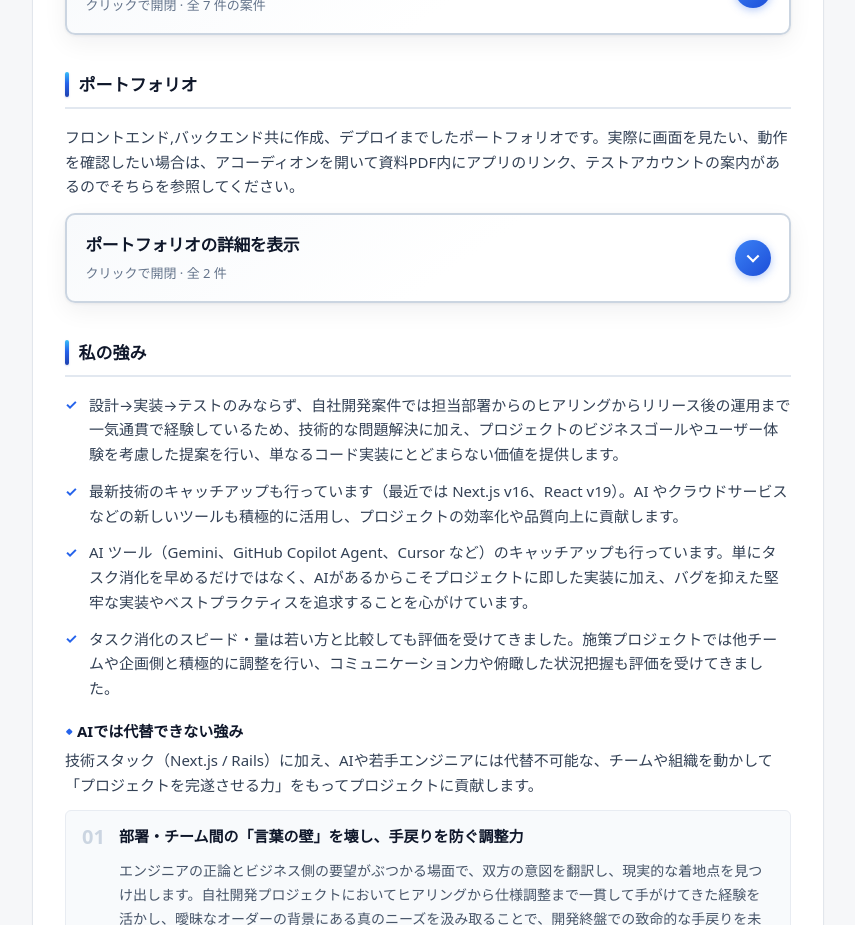
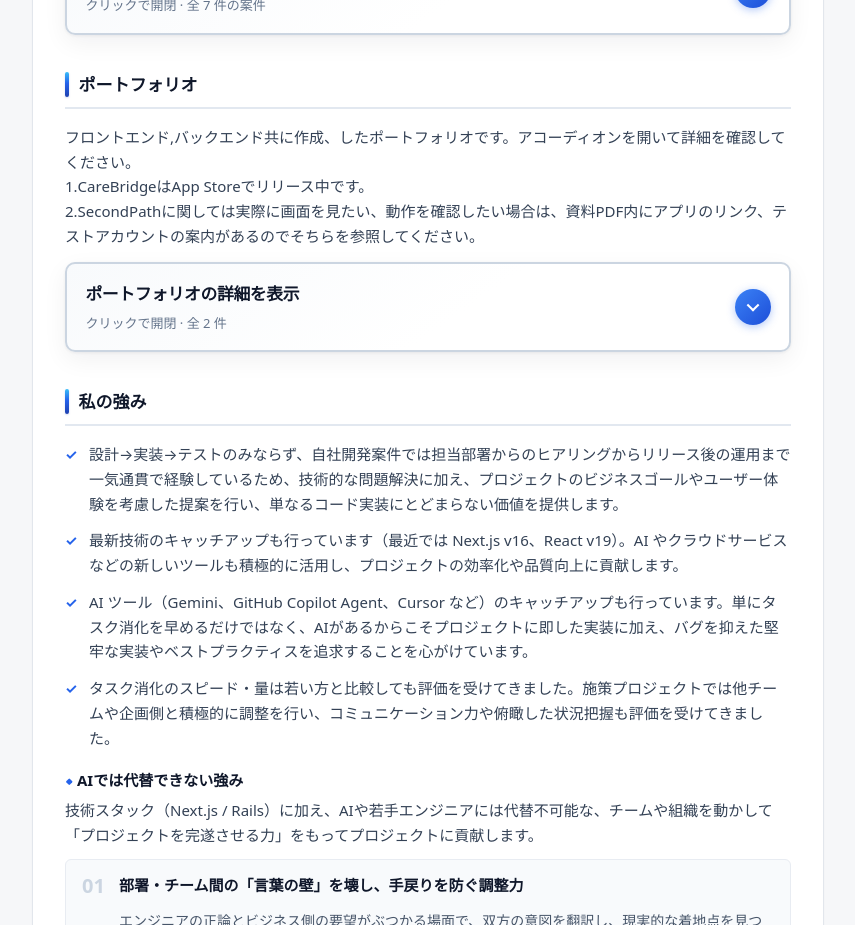
Before and after one commit to tokumei29/profile, a Next.js app: page / in a window 1280 px wide. Shown: the part 1540-2465 px from the top of the page, without its empty margins (212-1067 px from the left). Built offline with nearby package versions, Linux system fonts and the light colour scheme.

Commit message:
ポートフォリオ追加

```diff
--- a/src/features/profile/constants/Portfolio.ts
+++ b/src/features/profile/constants/Portfolio.ts
@@ -36,7 +36,9 @@ export const PORTFOLIO_ITEMS: PortfolioItem[] = [
 『CareBridge（ケアブリッジ）』は、日々の介護記録をボタン一つで専門的な PDF レポートに変換し、外部の支援者へ届ける「情報の架け橋」です。
 
 診察室、ケアマネジャーとの面談、そして施設への入所。
-言葉では伝えきれない日々の変化を、確かなデータとして手渡すことで、大切な人を守る支援の輪を広げます。`,
+言葉では伝えきれない日々の変化を、確かなデータとして手渡すことで、大切な人を守る支援の輪を広げます。
+
+データ出力のPDF化やデータをグラフ化して表示することで、よりわかりやすく、より専門的な情報を提供することを趣旨にしています。`,
     appStoreUrl:
       'https://apps.apple.com/jp/app/carebridge%E8%87%AA%E5%AE%85%E4%BB%8B%E8%AD%B7%E8%A8%98%E9%8C%B2%E3%82%92%E7%97%85%E9%99%A2-%E6%96%BD%E8%A8%AD-%E3%82%B1%E3%82%A2%E3%83%9E%E3%83%8D%E3%81%B8%E5%85%B1%E6%9C%89/id6761454364',
   },
--- a/src/features/profile/sections/PortfolioSection.tsx
+++ b/src/features/profile/sections/PortfolioSection.tsx
@@ -19,7 +19,9 @@ export function PortfolioSection() {
       </h2>
       <div className={styles.sectionBody}>
         <p className={leadStyles.lead}>
-          フロントエンド,バックエンド共に作成、デプロイまでしたポートフォリオです。実際に画面を見たい、動作を確認したい場合は、アコーディオンを開いて資料PDF内にアプリのリンク、テストアカウントの案内があるのでそちらを参照してください。
+          フロントエンド,バックエンド共に作成、したポートフォリオです。アコーディオンを開いて詳細を確認してください。<br />
+          1.CareBridgeはApp Storeでリリース中です。<br />
+          2.SecondPathに関しては実際に画面を見たい、動作を確認したい場合は、資料PDF内にアプリのリンク、テストアカウントの案内があるのでそちらを参照してください。
         </p>
         {PORTFOLIO_ITEMS.length > 0 ? (
           <ProfileDetailsAccordion
```
